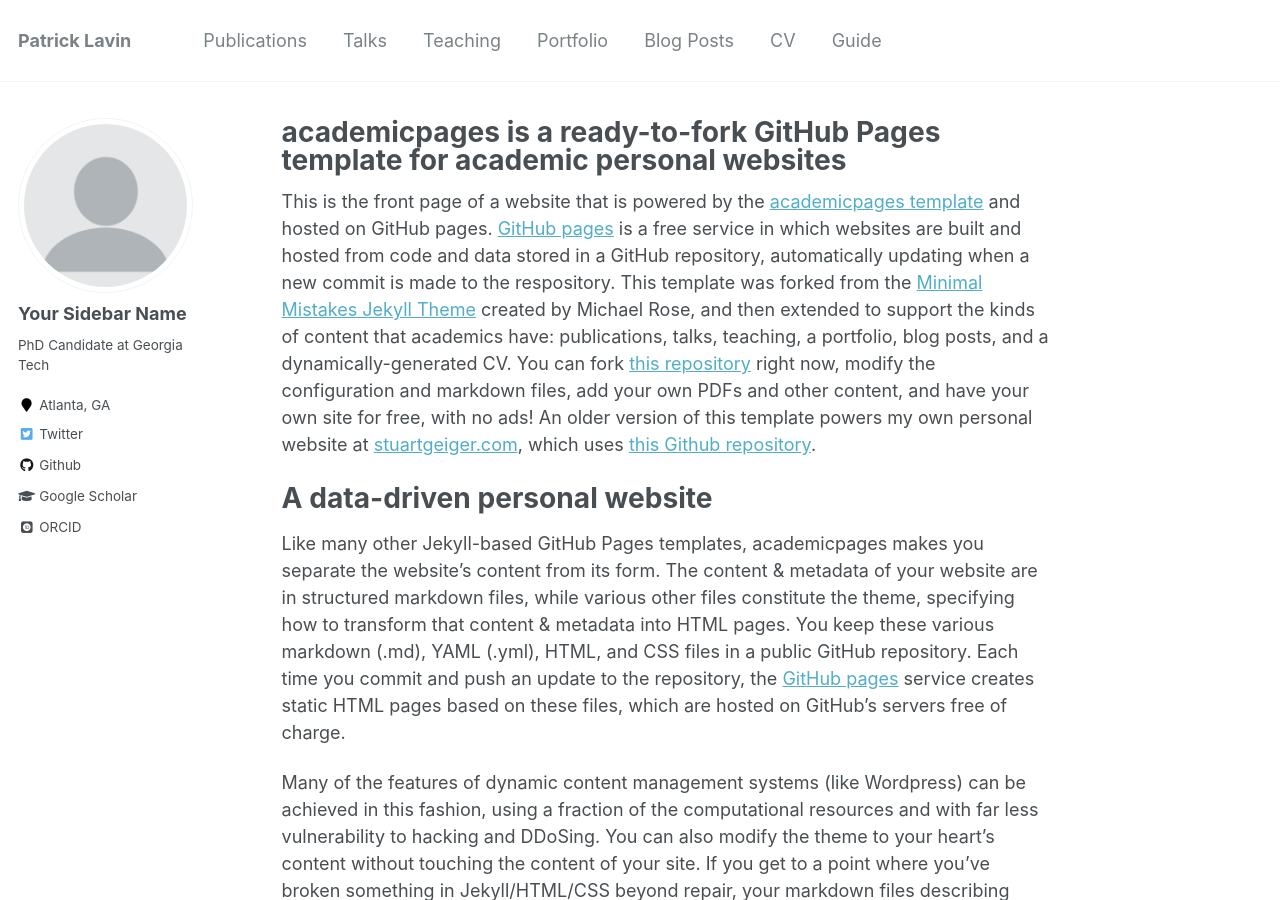
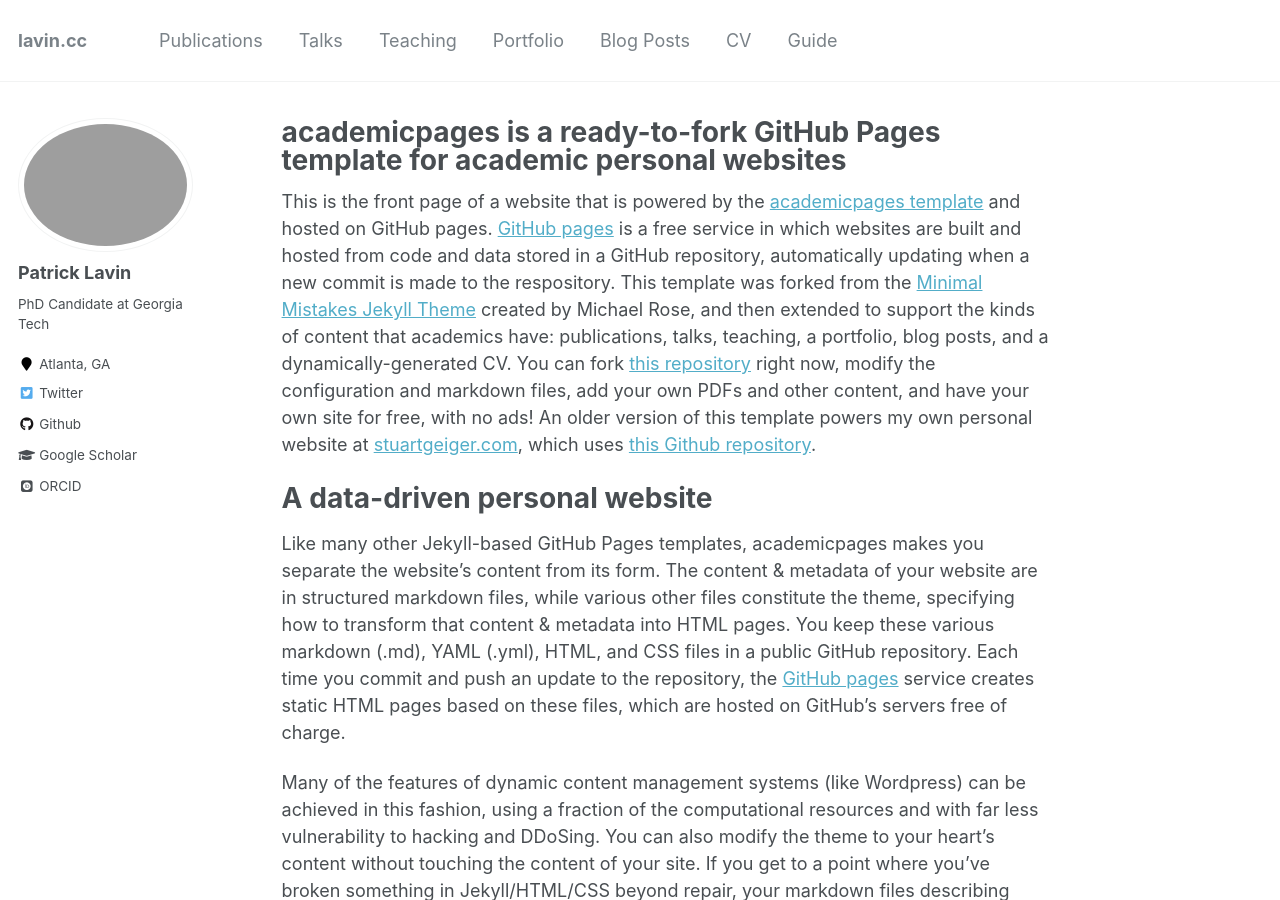
Before and after one commit to plavin/plavin.github.io, a Jekyll site: the page built from _pages/about.md, in a window 1280 px wide and 900 px high. Built offline with Jekyll 4.4.1, drawn with Linux system fonts in a browser that asks for light colours; some web fonts are replaced.

Commit message:
add headshot

```diff
--- a/_config.yml
+++ b/_config.yml
@@ -7,7 +7,7 @@
 
 # Site Settings
 locale                   : "en-US"
-title                    : "Patrick Lavin"
+title                    : "lavin.cc"
 title_separator          : "-"
 name                     : &name "Patrick Lavin"
 description              : &description "personal description"
@@ -80,8 +80,8 @@
 
 # Site Author
 author:
-  name             : "Your Sidebar Name"
-  avatar           : "profile.png"
+  name             : "Patrick Lavin"
+  avatar           : "Headshot.jpeg"
   bio              : "PhD Candidate at Georgia Tech"
   location         : "Atlanta, GA"
   employer         :
```
Also changed, not shown: 1 other file.
